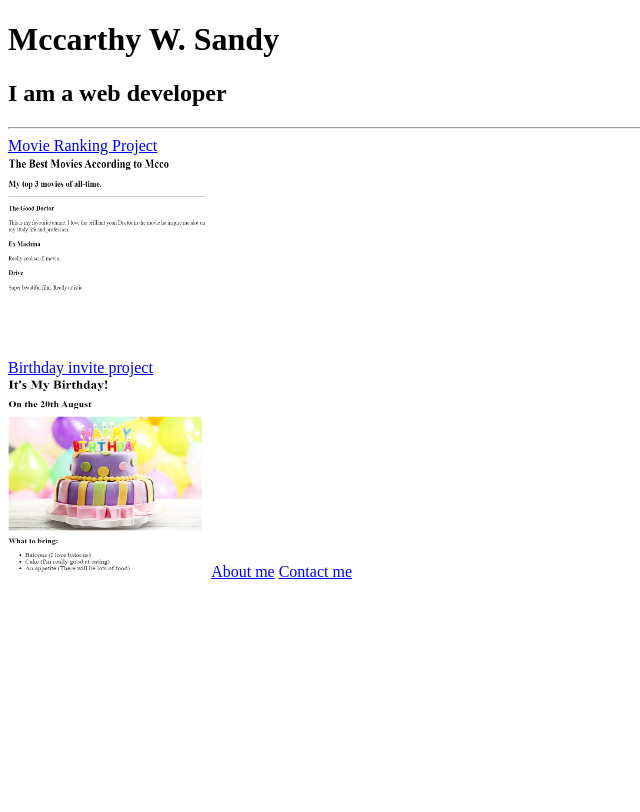
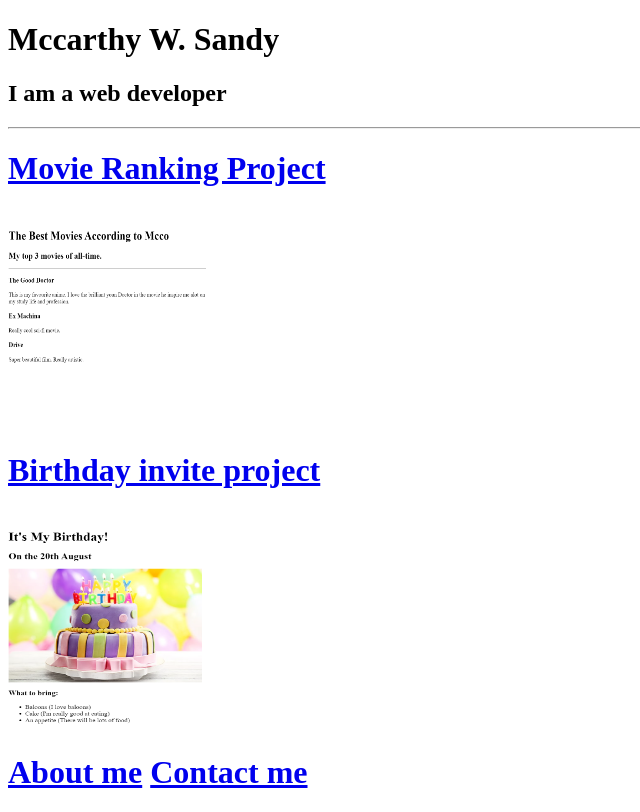
Before and after one commit to MccoTechW/html-portfolio, a plain HTML site: page index.html in a window 1280 px wide. Shown: the whole page, without its empty margins (0-640 px from the left). Drawn offline with Linux system fonts and the light colour scheme.

Commit message:
Update index.html

```diff
--- a/index.html
+++ b/index.html
@@ -2,7 +2,7 @@
 <html lang="en">
 <head>
     <meta charset="UTF-8">
-
+    <meta name="viewport" content="width=device-width, initial-scale=1.0">
     <title>my profolio</title>
 </head>
 <body>
@@ -11,15 +11,16 @@
     <h2>I am a web developer</h2>
     <hr />
 
-    <a href="./public/movie-ranking.html">Movie Ranking Project</a><br>
-    <img src="./public/pho12.PNG" style="width:200px; height:200px"><br>
+   <h1> <a href="./public/movie-ranking.html">Movie Ranking Project</a></h1><br>
+        <img src="./public/pho12.PNG" style="width:200px; height:200px"><br>
 
-    <a href="./public/birthday-invite.html">Birthday invite project</a><br>
-     <img src="./public/pho11.PNG" style="width:200px; height:200px"
-    <hr />
-    <a href="./public/about.html">About me</a>
-    <a href="./public/contact.html">Contact me</a>
+   <h1> <a href="./public/birthday-invite.html">Birthday invite project</a></h1> <br>
+         <img src="./public/pho11.PNG" style="width:200px; height:200px"
+        <hr />
 
+   <h1> <a href="./public/about.html">About me</a>
+        <a href="./public/contact.html">Contact me</a>
+    </h1>
 
 
 </body>
```
